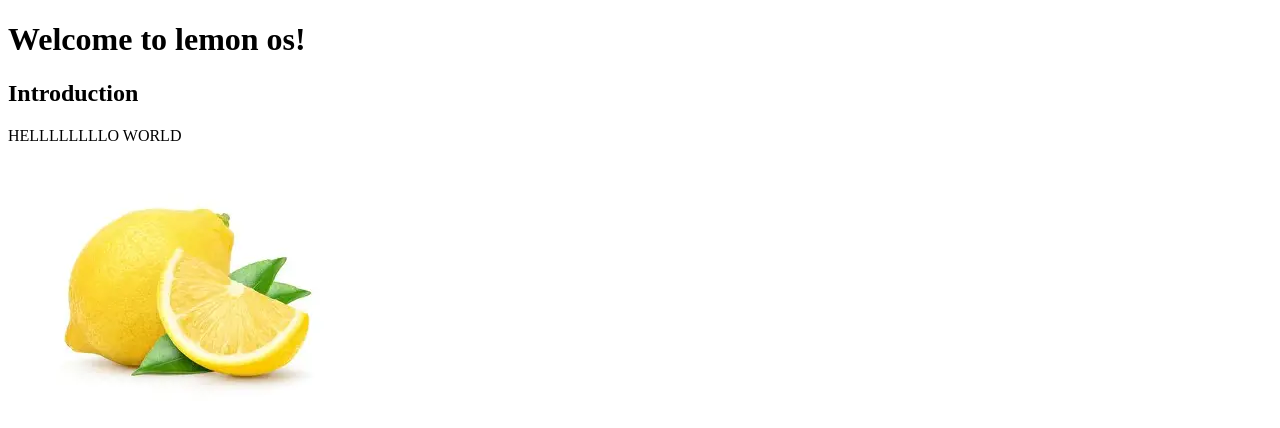
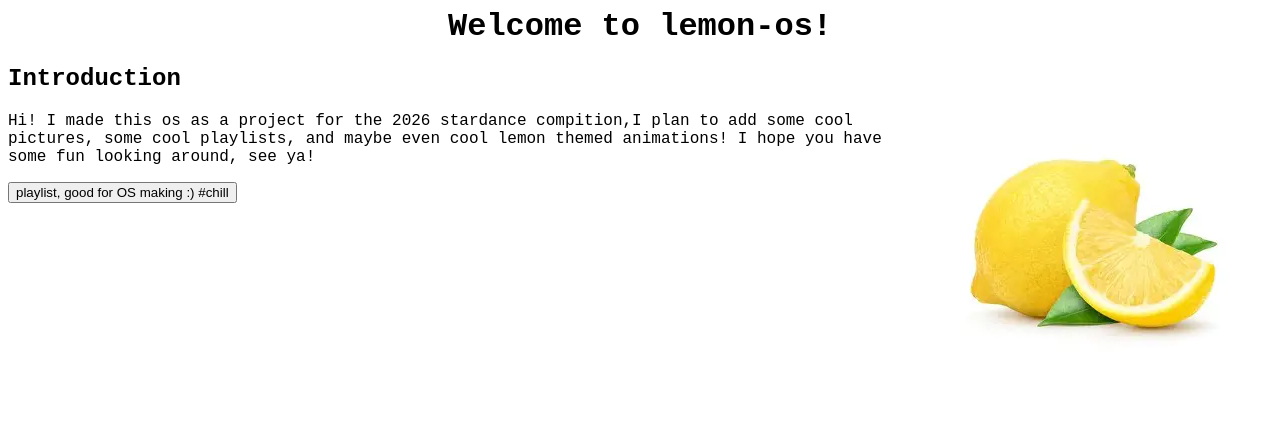
Before and after one commit to Lemmonleny/lemon_os, a plain HTML site: page index.html in a window 1280 px wide. Drawn offline with Linux system fonts and the light colour scheme.

Commit message:
update two?

```diff
--- a/index.html
+++ b/index.html
@@ -1,13 +1,30 @@
 <!DOCTYPE html>
 <html>
 
-  <body>
-    <h1>Welcome to lemon os! </h1>
+  <body style="font-family: Andale Mono, monospace">
+    <center>
+    <h1 style="margin: 4px;">Welcome to lemon-os!</h1>
+    </center>
 
     <h2>Introduction</h2>
+    <style>
+      img{
+        float: right;
+      }
+    </style>
+    <p>
+      <img src="images/download.webp" />
+      Hi! I made this os as a project for the 2026
+      stardance compition,I plan to add some cool pictures, some cool playlists,
+      and maybe even cool lemon themed animations! I hope you have some fun looking around,
+      see ya!
+    </p>
 
-    <p>HELLLLLLLLO WORLD</p>
-    <img src="images/download.webp" />
+  <a href="https://open.spotify.com/playlist/37i9dQZF1DXbITWG1ZJKYt?si=9851c23b38b14e1b">
+    <button> playlist, good for OS making :) #chill </button>
+    </a>
+
+
 
   </body>
 
```
